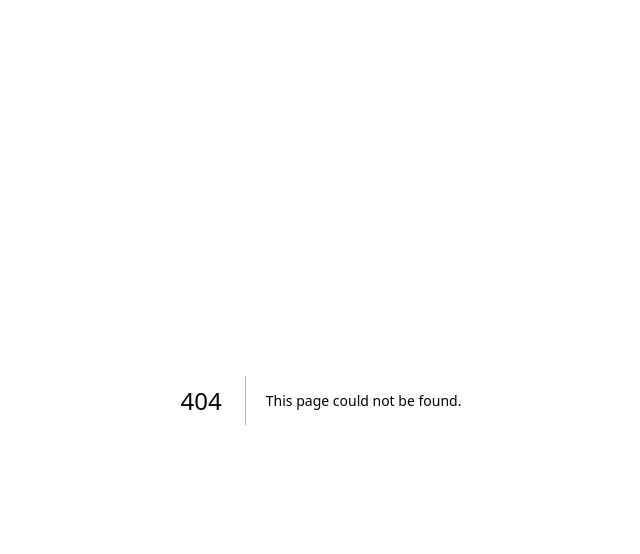
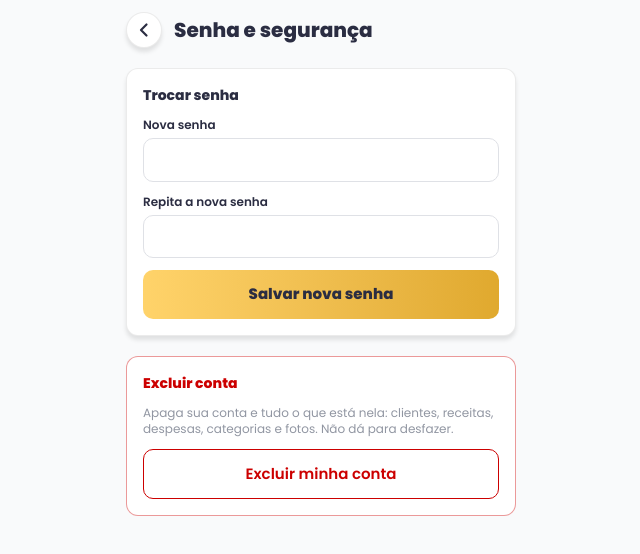
Before and after one commit to Vini04Dev/NoCorre, a Next.js app: page /perfil/seguranca in a window 1280 px wide. Before the commit this address had no page. Shown: the top 554 px of the page, without its empty margins (319-959 px from the left). Built offline with nearby package versions, Linux system fonts and the light colour scheme; no server answers.

Commit message:
Senha e segurança
- Trocar senha e excluir a conta com confirmação
- Esqueci minha senha no login, com link por email

```diff
--- a/app/(auth)/acoes.ts
+++ b/app/(auth)/acoes.ts
@@ -71,6 +71,27 @@ export async function cadastrar(_anterior: EstadoAcesso, dados: FormData): Promi
   redirect("/");
 }
 
+export type EstadoRecuperacao = { erro?: string; enviado?: boolean; email?: string };
+
+export async function recuperarSenha(
+  _anterior: EstadoRecuperacao,
+  dados: FormData,
+): Promise<EstadoRecuperacao> {
+  const email = texto(dados, "email");
+  if (!email) return { erro: "Informe seu email." };
+
+  const origem = (await headers()).get("origin") ?? "";
+  const supabase = await criarClienteServidor();
+  const { error } = await supabase.auth.resetPasswordForEmail(email, {
+    // O link entra pela rota de confirmação e segue para a tela de nova senha.
+    redirectTo: `${origem}/auth/confirmar?proximo=/redefinir-senha`,
+  });
+  // Limite de envio é o único erro que vale mostrar. "Email não cadastrado" o
+  // Supabase não informa de propósito, para ninguém descobrir quem tem conta.
+  if (error?.code === "over_email_send_rate_limit") return { erro: traduzirErroAuth(error), email };
+  return { enviado: true, email };
+}
+
 export async function sair() {
   const supabase = await criarClienteServidor();
   await supabase.auth.signOut();
--- /dev/null
+++ b/app/(auth)/esqueci-senha/page.tsx
@@ -0,0 +1,8 @@
+import type { Metadata } from "next";
+import { FormularioRecuperacao } from "@/components/acesso/FormularioRecuperacao";
+
+export const metadata: Metadata = { title: "Esqueci minha senha | No Corre!" };
+
+export default function Pagina() {
+  return <FormularioRecuperacao />;
+}
--- /dev/null
+++ b/app/(formulario)/perfil/seguranca/page.tsx
@@ -0,0 +1,8 @@
+import type { Metadata } from "next";
+import { TelaSeguranca } from "@/components/perfil/TelaSeguranca";
+
+export const metadata: Metadata = { title: "Senha e segurança | No Corre!" };
+
+export default function Pagina() {
+  return <TelaSeguranca />;
+}
--- /dev/null
+++ b/app/(formulario)/redefinir-senha/page.tsx
@@ -0,0 +1,8 @@
+import type { Metadata } from "next";
+import { RedefinirSenha } from "@/components/perfil/RedefinirSenha";
+
+export const metadata: Metadata = { title: "Nova senha | No Corre!" };
+
+export default function Pagina() {
+  return <RedefinirSenha />;
+}
--- a/app/auth/confirmar/route.ts
+++ b/app/auth/confirmar/route.ts
@@ -26,6 +26,10 @@ export async function GET(request: NextRequest) {
     confirmado = !error;
   }
 
-  const destino = confirmado ? "/" : "/entrar?erro=confirmacao";
+  // "proximo" vem do link de recuperação de senha. Só caminhos internos, para o
+  // link não poder mandar a pessoa para outro site.
+  const proximo = parametros.get("proximo");
+  const interno = proximo?.startsWith("/") && !proximo.startsWith("//") ? proximo : "/";
+  const destino = confirmado ? interno : "/entrar?erro=confirmacao";
   return NextResponse.redirect(new URL(destino, request.url));
 }
--- a/components/acesso/FormularioAcesso.tsx
+++ b/components/acesso/FormularioAcesso.tsx
@@ -64,6 +64,11 @@ export function FormularioAcesso({ modo, erroInicial }: Props) {
         />
       </div>
 
+      {!cadastro && (
+        <Link href="/esqueci-senha" className="self-end pt-2 text-xs font-semibold text-cinza-escuro">
+          Esqueci minha senha
+        </Link>
+      )}
       <p role="alert" className="min-h-[33px] pt-2 text-xs font-medium text-negativo">
         {estado.erro}
       </p>
--- /dev/null
+++ b/components/acesso/FormularioRecuperacao.tsx
@@ -0,0 +1,49 @@
+"use client";
+
+import Link from "next/link";
+import { useActionState } from "react";
+import { CampoAcesso } from "./CampoAcesso";
+import { recuperarSenha, type EstadoRecuperacao } from "@/app/(auth)/acoes";
+import { Botao } from "@/components/ui/Botao";
+
+/** Pede o email e manda o link para criar uma senha nova. */
+export function FormularioRecuperacao() {
+  const [estado, acao, enviando] = useActionState<EstadoRecuperacao, FormData>(recuperarSenha, {});
+
+  return (
+    <div className="flex flex-col gap-3">
+      <h2 className="text-lg font-extrabold">Esqueci minha senha</h2>
+      {estado.enviado ? (
+        <p role="status" className="rounded-[10px] bg-white p-4 text-sm">
+          Se existir uma conta com <strong>{estado.email}</strong>, enviamos um link para criar uma senha nova.
+          Abra o email neste mesmo aparelho.
+        </p>
+      ) : (
+        <form action={acao} className="flex flex-col gap-3">
+          <p className="text-xs text-cinza-escuro">Informe o email da sua conta. Enviaremos um link para criar uma senha nova.</p>
+          <CampoAcesso
+            rotulo="Email"
+            icone="/icones/email.svg"
+            name="email"
+            type="email"
+            inputMode="email"
+            autoComplete="email"
+            placeholder="entregador@nocorre.com"
+            defaultValue={estado.email}
+          />
+          {estado.erro && (
+            <p role="alert" className="text-xs font-medium text-negativo">
+              {estado.erro}
+            </p>
+          )}
+          <Botao type="submit" grande disabled={enviando}>
+            {enviando ? "Enviando..." : "Enviar link"}
+          </Botao>
+        </form>
+      )}
+      <Link href="/entrar" className="mt-4 text-center text-sm font-black text-dourado">
+        Voltar para o login
+      </Link>
+    </div>
+  );
+}
--- /dev/null
+++ b/components/perfil/FormularioNovaSenha.tsx
@@ -0,0 +1,57 @@
+"use client";
+
+import { useState } from "react";
+import { AvisoErro } from "@/components/ui/AvisoErro";
+import { Botao } from "@/components/ui/Botao";
+import { CampoTexto } from "@/components/ui/CampoTexto";
+import { useTrocarSenha } from "@/hooks/usePerfil";
+
+const SENHA_MINIMA = 6;
+
+/**
+ * Nova senha digitada duas vezes. Usado em "Senha e segurança" e na tela de
+ * redefinir senha que o link do email abre.
+ */
+export function FormularioNovaSenha({ aoConcluir }: { aoConcluir: () => void }) {
+  const trocar = useTrocarSenha();
+  const [senha, setSenha] = useState("");
+  const [confirmacao, setConfirmacao] = useState("");
+  const [erro, setErro] = useState<string>();
+
+  function enviar(evento: React.FormEvent) {
+    evento.preventDefault();
+    if (senha.length < SENHA_MINIMA) return setErro(`A senha precisa ter pelo menos ${SENHA_MINIMA} caracteres.`);
+    if (senha !== confirmacao) return setErro("As duas senhas não são iguais.");
+    setErro(undefined);
+    trocar.mutate(senha, {
+      onSuccess: () => {
+        setSenha("");
+        setConfirmacao("");
+        aoConcluir();
+      },
+    });
+  }
+
+  return (
+    <form onSubmit={enviar} noValidate className="flex flex-col gap-3">
+      <AvisoErro mensagem={erro ?? trocar.error?.message} />
+      <CampoTexto
+        rotulo="Nova senha"
+        type="password"
+        autoComplete="new-password"
+        value={senha}
+        onChange={(e) => setSenha(e.target.value)}
+      />
+      <CampoTexto
+        rotulo="Repita a nova senha"
+        type="password"
+        autoComplete="new-password"
+        value={confirmacao}
+        onChange={(e) => setConfirmacao(e.target.value)}
+      />
+      <Botao type="submit" disabled={trocar.isPending}>
+        {trocar.isPending ? "Salvando..." : "Salvar nova senha"}
+      </Botao>
+    </form>
+  );
+}
--- /dev/null
+++ b/components/perfil/RedefinirSenha.tsx
@@ -0,0 +1,16 @@
+"use client";
+
+import { useRouter } from "next/navigation";
+import { FormularioNovaSenha } from "./FormularioNovaSenha";
+
+/** Aberta pelo link de "Esqueci minha senha": o link já deixa a pessoa logada. */
+export function RedefinirSenha() {
+  const router = useRouter();
+  return (
+    <main className="flex flex-col gap-4 px-5 pt-[calc(env(safe-area-inset-top)+24px)]">
+      <h1 className="text-xl font-extrabold">Criar nova senha</h1>
+      <p className="text-xs text-cinza-escuro">Escolha a senha que você vai usar para entrar daqui em diante.</p>
+      <FormularioNovaSenha aoConcluir={() => router.replace("/")} />
+    </main>
+  );
+}
--- /dev/null
+++ b/components/perfil/TelaSeguranca.tsx
@@ -0,0 +1,91 @@
+"use client";
+
+import { useRouter } from "next/navigation";
+import { useState } from "react";
+import { FormularioNovaSenha } from "./FormularioNovaSenha";
+import { AvisoErro } from "@/components/ui/AvisoErro";
+import { Botao } from "@/components/ui/Botao";
+import { CabecalhoTela } from "@/components/ui/CabecalhoTela";
+import { useExcluirConta } from "@/hooks/usePerfil";
+
+/** Palavra que a pessoa digita para confirmar: excluir a conta não tem volta. */
+const PALAVRA_CONFIRMACAO = "EXCLUIR";
+
+export function TelaSeguranca() {
+  const router = useRouter();
+  const excluir = useExcluirConta();
+  const [senhaTrocada, setSenhaTrocada] = useState(false);
+  const [confirmando, setConfirmando] = useState(false);
+  const [digitado, setDigitado] = useState("");
+
+  function excluirConta() {
+    excluir.mutate(undefined, {
+      onSuccess: () => {
+        router.replace("/entrar");
+        router.refresh();
+      },
+    });
+  }
+
+  return (
+    <main className="flex flex-col gap-5 px-5 pt-[calc(env(safe-area-inset-top)+12px)] pb-8">
+      <CabecalhoTela titulo="Senha e segurança" voltarPara="/perfil" />
+
+      <section className="flex flex-col gap-3 rounded-[12px] border border-black/8 bg-white p-4 shadow-cartao">
+        <h2 className="text-sm font-extrabold">Trocar senha</h2>
+        {senhaTrocada && (
+          <p role="status" className="rounded-[10px] bg-positivo/12 px-3 py-2 text-xs font-medium text-recebido">
+            Senha alterada.
+          </p>
+        )}
+        <FormularioNovaSenha aoConcluir={() => setSenhaTrocada(true)} />
+      </section>
+
+      <section className="flex flex-col gap-3 rounded-[12px] border border-negativo/40 bg-white p-4">
+        <h2 className="text-sm font-extrabold text-negativo">Excluir conta</h2>
+        <p className="text-xs text-cinza-escuro">
+          Apaga sua conta e tudo o que está nela: clientes, receitas, despesas, categorias e fotos. Não dá para
+          desfazer.
+        </p>
+        {!confirmando ? (
+          <Botao variante="perigo" onClick={() => setConfirmando(true)}>
+            Excluir minha conta
+          </Botao>
+        ) : (
+          <div className="flex flex-col gap-2.5">
+            <AvisoErro mensagem={excluir.error?.message} />
+            <label className="flex flex-col gap-1.5 text-xs font-semibold">
+              Para confirmar, digite {PALAVRA_CONFIRMACAO}
+              <input
+                value={digitado}
+                onChange={(e) => setDigitado(e.target.value.toUpperCase())}
+                autoCapitalize="characters"
+                autoComplete="off"
+                className="rounded-[10px] border border-cinza-claro bg-white px-[14px] py-[11px] text-[13px] font-normal outline-none focus:border-negativo"
+              />
+            </label>
+            <div className="grid grid-cols-2 gap-2.5">
+              <Botao
+                variante="contorno"
+                onClick={() => {
+                  setConfirmando(false);
+                  setDigitado("");
+                }}
+                disabled={excluir.isPending}
+              >
+                Cancelar
+              </Botao>
+              <Botao
+                variante="perigoCheio"
+                onClick={excluirConta}
+                disabled={digitado !== PALAVRA_CONFIRMACAO || excluir.isPending}
+              >
+                {excluir.isPending ? "Excluindo..." : "Excluir"}
+              </Botao>
+            </div>
+          </div>
+        )}
+      </section>
+    </main>
+  );
+}
--- a/lib/supabase/proxy.ts
+++ b/lib/supabase/proxy.ts
@@ -4,7 +4,7 @@ import type { Database } from "@/types/database";
 import { supabaseChave, supabaseUrl } from "./config";
 
 /** Telas que qualquer pessoa pode abrir sem estar logada. */
-const ROTAS_PUBLICAS = ["/entrar", "/cadastrar", "/auth"];
+const ROTAS_PUBLICAS = ["/entrar", "/cadastrar", "/esqueci-senha", "/auth"];
 
 function ehRotaPublica(caminho: string) {
   return ROTAS_PUBLICAS.some((rota) => caminho === rota || caminho.startsWith(`${rota}/`));
```
